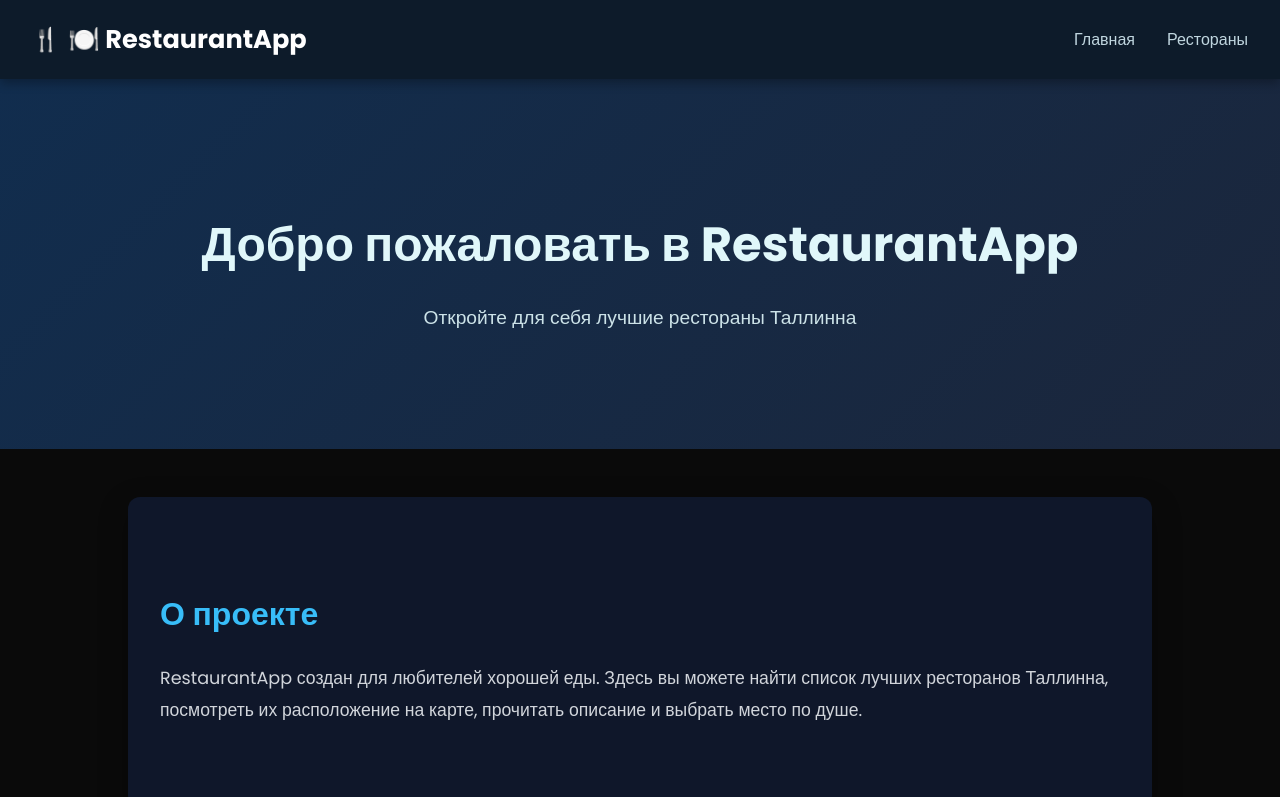
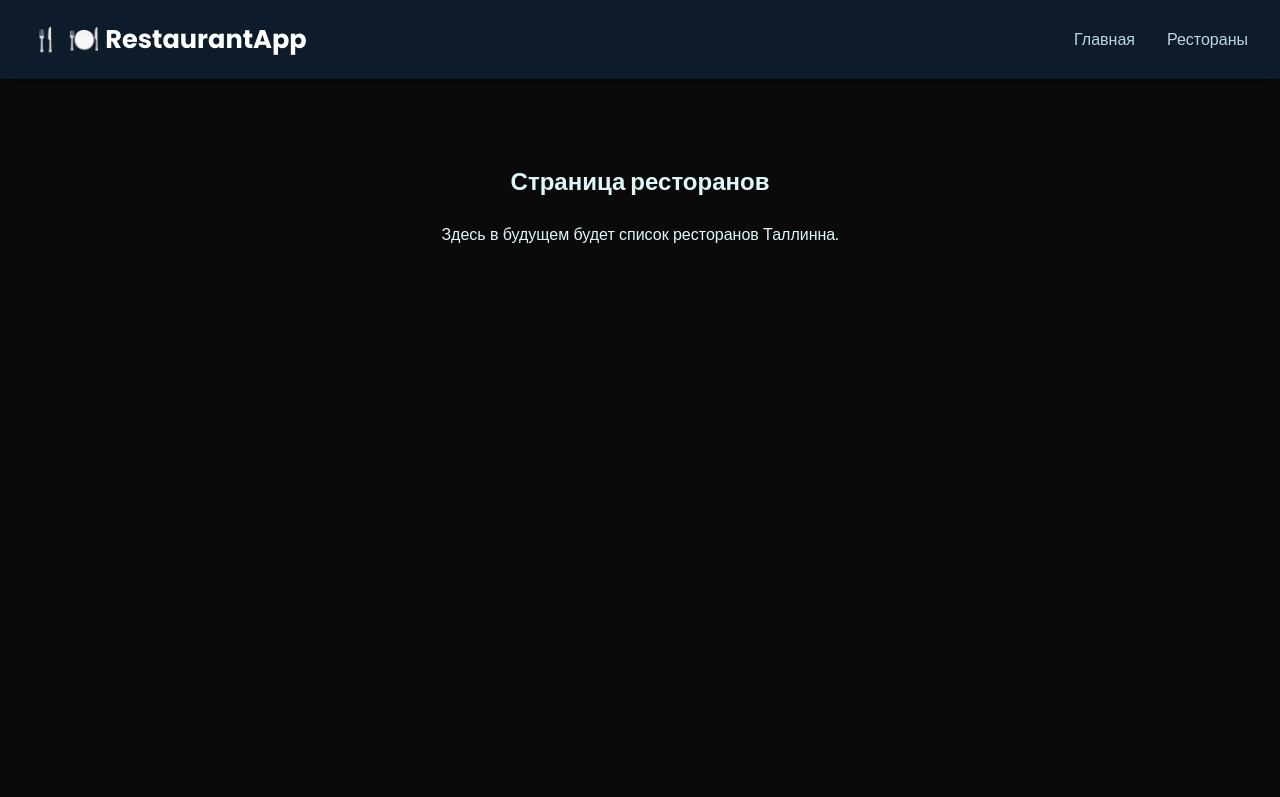
Before and after one commit to jegor21/Restaurant-App, a React (Create React App) app in the folder restaurant-app/: page /restaurants in a window 1280 px wide. Shown: the top 797 px of the page. Built offline with nearby package versions, Linux system fonts and the light colour scheme; the HTML template or start-up script is replaced by a standard one.

Commit message:
create empty restaurant page

```diff
--- a/restaurant-app/package.json
+++ b/restaurant-app/package.json
@@ -11,6 +11,7 @@
     "lodash": "^4.17.21",
     "react": "^19.0.0",
     "react-dom": "^19.0.0",
+    "react-router-dom": "^7.4.0",
     "react-scripts": "5.0.1",
     "web-vitals": "^2.1.4"
   },
--- a/restaurant-app/src/App.js
+++ b/restaurant-app/src/App.js
@@ -1,20 +1,27 @@
 import React from 'react';
+import { BrowserRouter as Router, Routes, Route, Link } from 'react-router-dom';
 import Home from './Home';
+import Restaurants from './Restaurants';
 import './index.css';
 
 function App() {
   return (
+    <Router>
       <div className="app">
         <nav className="navbar">
           <div className="logo">🍽️ RestaurantApp</div>
           <ul className="nav-links">
-          <li><a href="/">Главная</a></li>
-          <li><a href="/restaurants">Рестораны</a></li>
+            <li><Link to="/">Главная</Link></li>
+            <li><Link to="/restaurants">Рестораны</Link></li>
           </ul>
         </nav>
 
-      <Home />
+        <Routes>
+          <Route path="/" element={<Home />} />
+          <Route path="/restaurants" element={<Restaurants />} />
+        </Routes>
       </div>
+    </Router>
   );
 }
 
--- /dev/null
+++ b/restaurant-app/src/Restaurants.js
@@ -0,0 +1,12 @@
+import React from 'react';
+
+function Restaurants() {
+  return (
+    <div style={{ padding: '4rem 2rem', textAlign: 'center', color: '#e0f7fa' }}>
+      <h2>Страница ресторанов</h2>
+      <p>Здесь в будущем будет список ресторанов Таллинна.</p>
+    </div>
+  );
+}
+
+export default Restaurants;
```
Also changed, not shown: 1 other file (tests, documents, lock files or other folders). Lines whose indentation alone changed are shown as unchanged.
